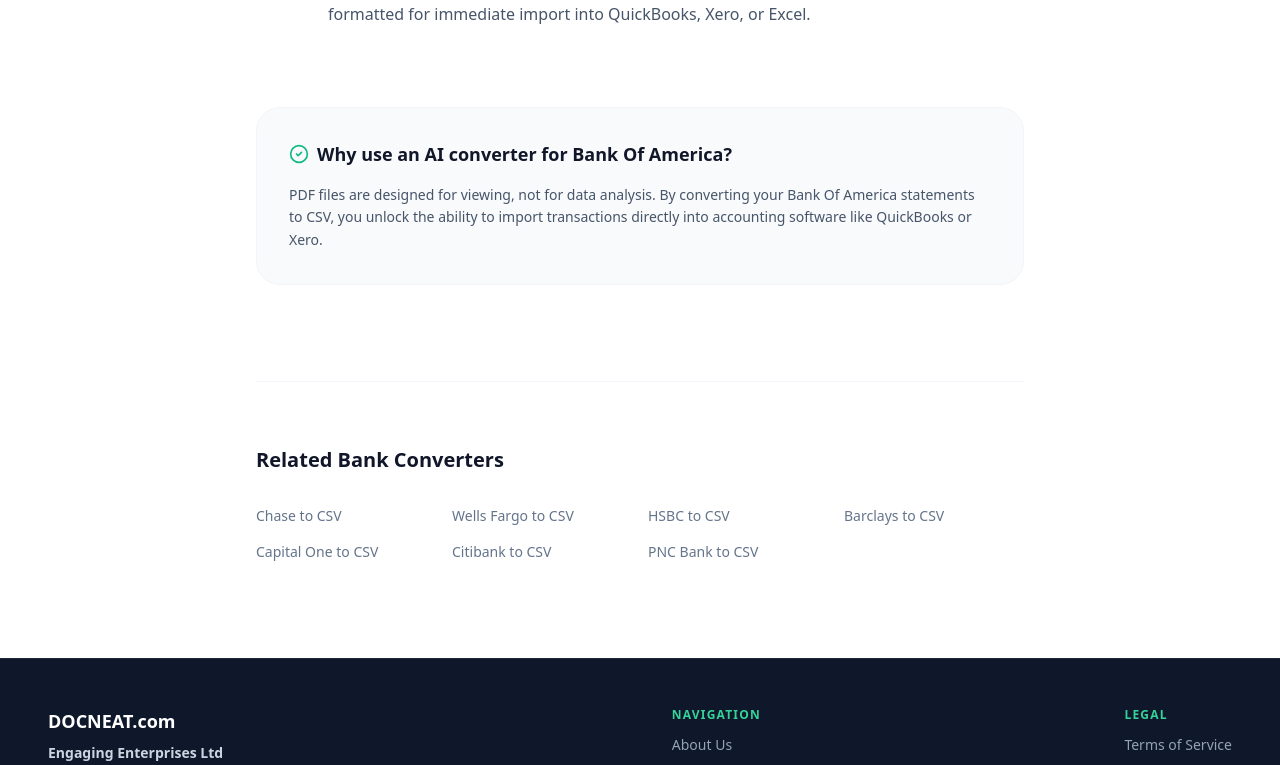
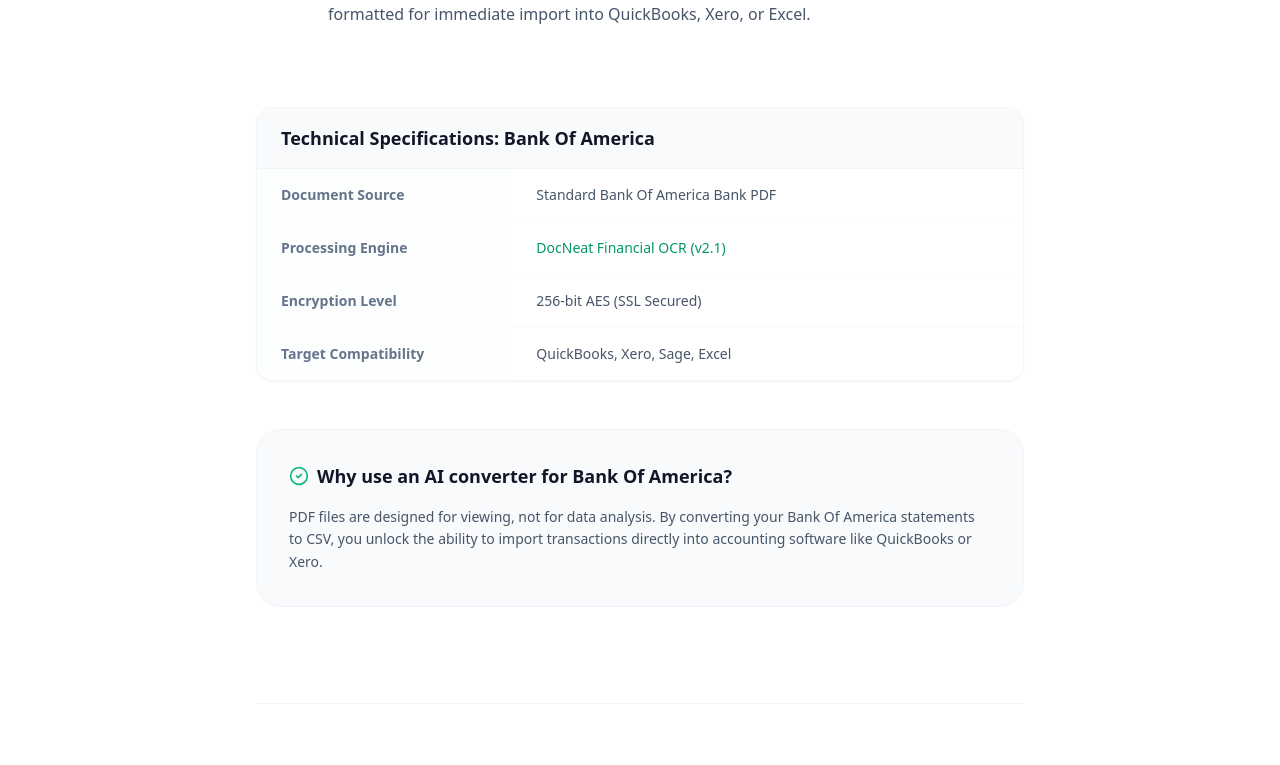
Before and after one commit to timarmstead/docneat-frontend, a Next.js app: page /convert/bank-of-america-statement-to-csv in a window 1280 px wide. Shown: the part 1264-2029 px from the top of the page. Built offline with nearby package versions, Linux system fonts and the light colour scheme; no server answers.

Commit message:
seo: inject unique technical specs and horizontal linking

```diff
--- a/app/convert/[bank]/BankPageClient.tsx
+++ b/app/convert/[bank]/BankPageClient.tsx
@@ -126,7 +126,36 @@ export default function BankPageClient({ params }: { params: { bank: string } })
               </div>
             </div>
 
-            <div className="mt-20 p-8 bg-slate-50 rounded-3xl border border-slate-100">
+            {/* NEW TECHNICAL SPECIFICATIONS TABLE FOR PSEO INDEXING */}
+            <div className="mt-20 border border-slate-100 rounded-2xl overflow-hidden shadow-sm">
+              <div className="bg-slate-50 border-b border-slate-100 px-6 py-4">
+                <h3 className="text-lg font-bold text-[#111729]">Technical Specifications: {bankDisplayName}</h3>
+              </div>
+              <div className="bg-white p-0">
+                <table className="w-full text-left border-collapse">
+                  <tbody>
+                    <tr className="border-b border-slate-50">
+                      <td className="px-6 py-4 text-sm font-semibold text-slate-500 w-1/3 bg-slate-50/30">Document Source</td>
+                      <td className="px-6 py-4 text-sm text-slate-600">Standard {bankDisplayName} Bank PDF</td>
+                    </tr>
+                    <tr className="border-b border-slate-50">
+                      <td className="px-6 py-4 text-sm font-semibold text-slate-500 bg-slate-50/30">Processing Engine</td>
+                      <td className="px-6 py-4 text-sm text-emerald-600 font-medium">DocNeat Financial OCR (v2.1)</td>
+                    </tr>
+                    <tr className="border-b border-slate-50">
+                      <td className="px-6 py-4 text-sm font-semibold text-slate-500 bg-slate-50/30">Encryption Level</td>
+                      <td className="px-6 py-4 text-sm text-slate-600">256-bit AES (SSL Secured)</td>
+                    </tr>
+                    <tr>
+                      <td className="px-6 py-4 text-sm font-semibold text-slate-500 bg-slate-50/30">Target Compatibility</td>
+                      <td className="px-6 py-4 text-sm text-slate-600">QuickBooks, Xero, Sage, Excel</td>
+                    </tr>
+                  </tbody>
+                </table>
+              </div>
+            </div>
+
+            <div className="mt-12 p-8 bg-slate-50 rounded-3xl border border-slate-100">
                 <h4 className="text-lg font-bold text-[#111729] mb-4 flex items-center gap-2">
                     <CheckCircle2 className="text-emerald-500 w-5 h-5" />
                     Why use an AI converter for {bankDisplayName}?
```
